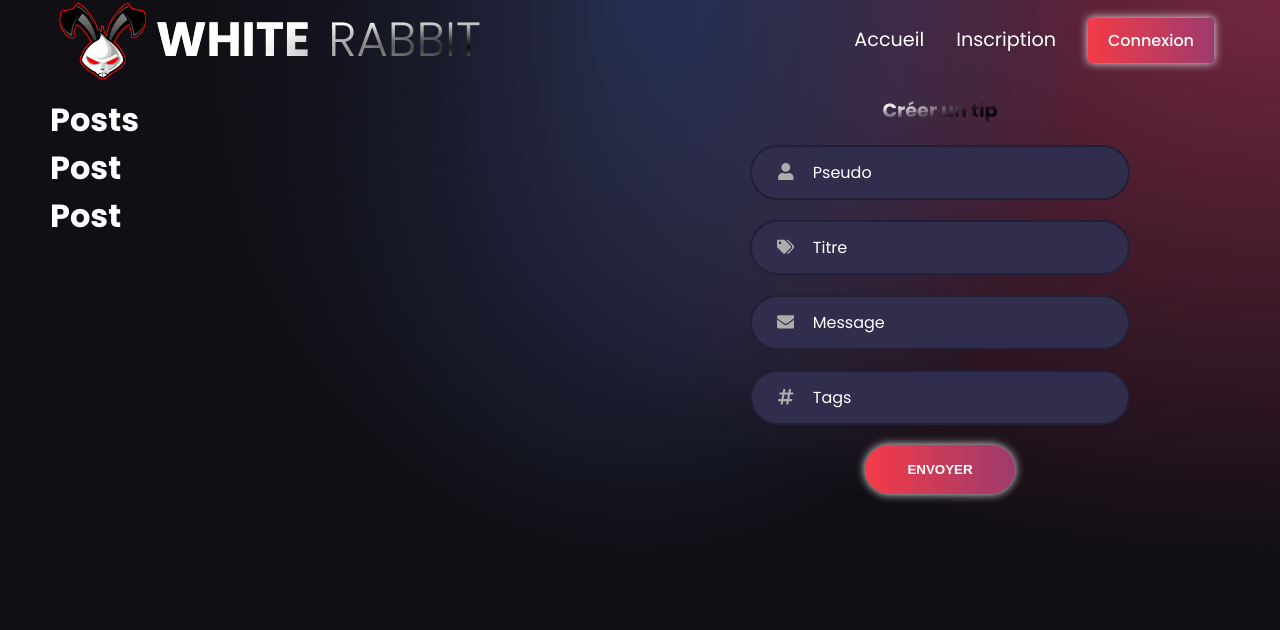
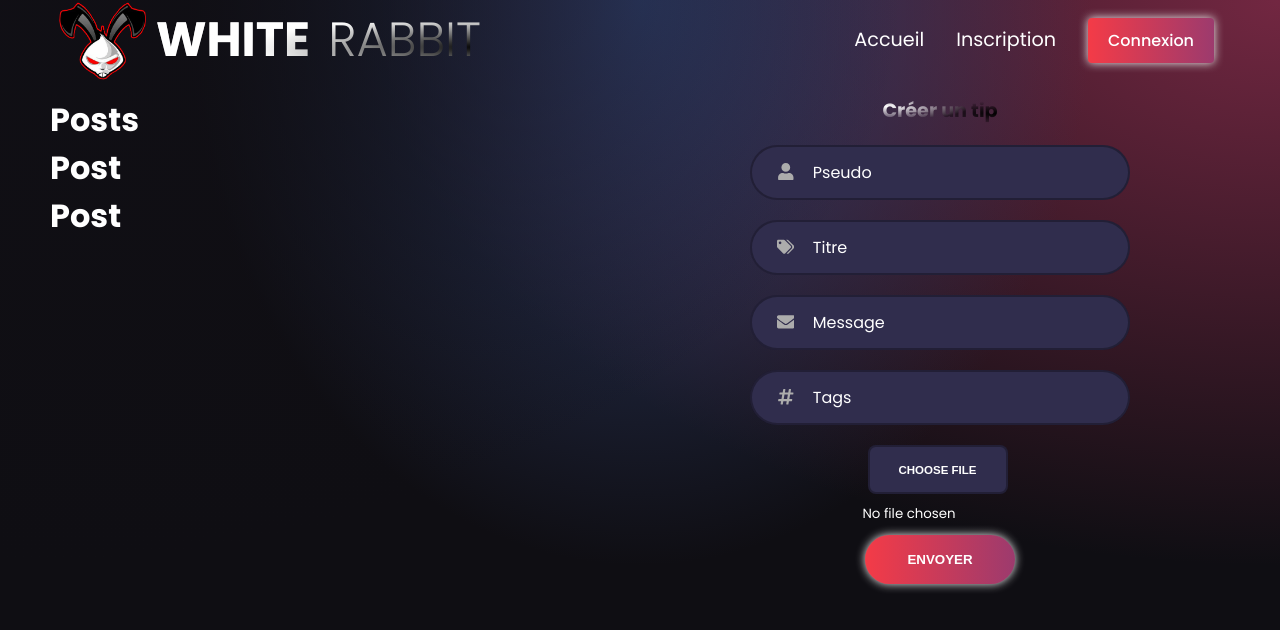
Before and after one commit to adrien-dubois/White-Rabbit-Front, a React (Create React App) app: page /articles in a window 1280 px wide. Shown: the top 630 px of the page. Built offline with nearby package versions, Linux system fonts and the light colour scheme.

Commit message:
[WIP]Create posts form

```diff
--- a/src/components/Form/Form.elements.js
+++ b/src/components/Form/Form.elements.js
@@ -98,6 +98,45 @@ export const Div = styled.div`
                 background-position: right center;
             }
         }
+        .input-file {
+            /* margin-left: 8.5rem; */
+            margin: 0 auto;
+
+            input[type=file]{
+                 width: 160px;
+                 margin-left: 5px;
+                 text-align: center;
+             }
+
+             input[type=file] + label{
+                 color: blue;
+             }
+        }
+
+
+        .input-file input[type="file" i]::-webkit-file-upload-button{
+            width: 140px;
+            height: 49px;
+            outline: none;
+            border: 2px solid rgba(0, 0, 0, .3);
+            cursor: pointer;
+            border-radius: 8px;
+            color: var(--white-color);
+            text-transform: uppercase;
+            font-weight: 600;
+            font-size: .72rem;
+            margin: 10px 5px;
+            background: var(--input-color);
+            transition: all .5s ease-in-out ;
+            display: flex;
+            align-items: center;
+            justify-content: center;
+            flex-direction: column;
+
+            &:hover{
+                background: #444166;
+            }
+        }
 
     }
 `;
--- a/src/components/Form/Form.js
+++ b/src/components/Form/Form.js
@@ -2,11 +2,11 @@ import React, { useState } from 'react'
 import {
   FaEnvelope,
   FaHashtag,
-  FaSlackHash,
   FaTags,
   FaUser
 } from 'react-icons/fa'
-import { Div } from './Form.elements'
+import { Div } from './Form.elements';
+import FileBase from 'react-file-base64';
 
 const Form = () => {
 
@@ -105,6 +105,15 @@ const Form = () => {
           <label className='input-field__label' htmlFor="tags">Tags</label>
         </div>
 
+        {/* IMAGES */}
+        <div className="input-file">
+          <FileBase
+            type="file"
+            multiple={false}
+            onDone={({base64}) => setPostData({ ...postData, selectedFile: base64 })}
+          />
+        </div>
+
         {/* SUBMIT */}
         <button type="submit" className='btn'>
             Envoyer
```
